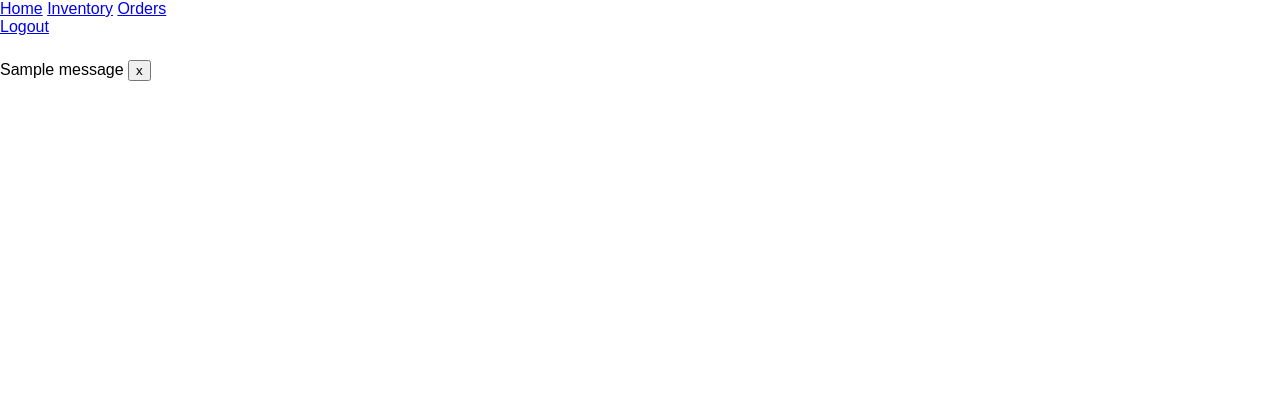
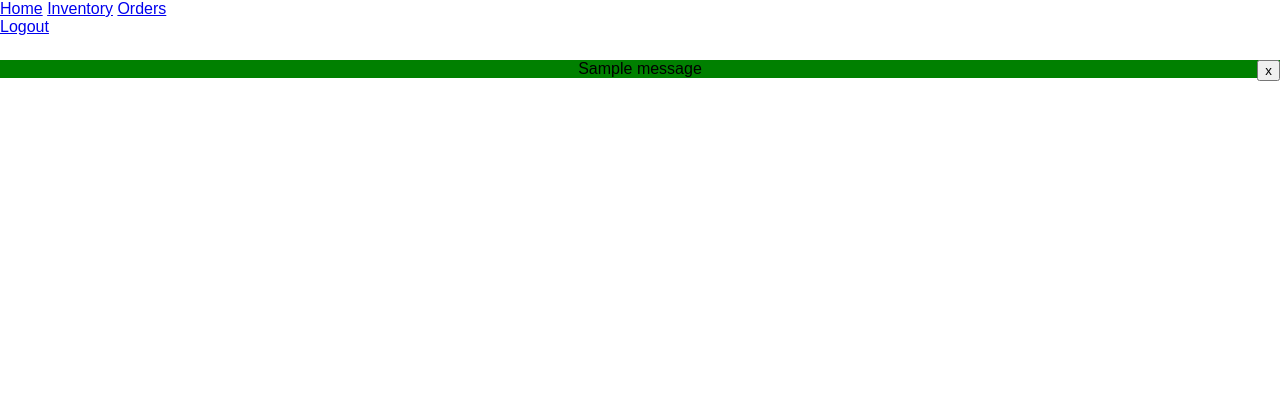
Before and after one commit to based-jace/sheris-shaved-ice, a Django app: template inv_manage/templates/inv_manage/main.html in a window 1280 px wide. Shown: the top 420 px of the page. Run offline with Django 3.2, Linux system fonts and the light colour scheme; the template is opened without the code that fills it, so the values that code supplies are empty; tables that the repository leaves empty hold one stand-in row (values such as "Sample post"); one stand-in notice (Sample message) is shown; some web fonts are replaced.

Commit message:
Better Alert Message

```diff
--- a/inv_manage/static/css/base.css
+++ b/inv_manage/static/css/base.css
@@ -26,6 +26,23 @@ header{
     top: 0;
 }
 
+.message-cont{
+    width: 100%;
+    background: green;
+    display: flex;
+    position: relative;
+    justify-content: center;
+}
+
+.message{
+    text-align: center;
+}
+
+.message-cont > button{
+    position: absolute;
+    right: 0;
+}
+
 .main-cont{
     display: flex;
     min-height: calc(100vh - 40px);
--- a/inv_manage/templates/base.html
+++ b/inv_manage/templates/base.html
@@ -21,8 +21,10 @@
             {% endblock %}
             {% if messages %}
                 {% for message in messages %}
-                    <div role="alert">
-                        {{ message }}
+                    <div class="message-cont">
+                        <div class="message" {% if message.tags %} class="{{ message }}" {% endif %}>
+                            {{ message }}
+                        </div>
                         <button class="close-parent">
                             x
                         </button>
```
